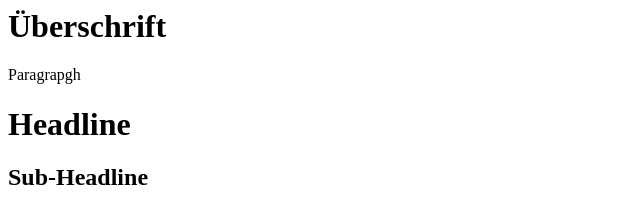
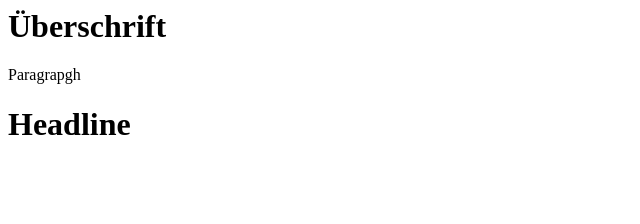
Before and after one commit to DonCamillo53/session-notebook, a plain HTML site: page index.html in a window 1280 px wide. Shown: the whole page, without its empty margins (0-640 px from the left). Drawn offline with Linux system fonts and the light colour scheme.

Commit message:
no specific updates

```diff
--- a/index.html
+++ b/index.html
@@ -2,5 +2,4 @@
 <p>Paragrapgh</p>
 <div class="hero">
   <h1>Headline</h1>
-  <h2>Sub-Headline</h2>
 </div>
```
Also changed, not shown: 1 other file.
